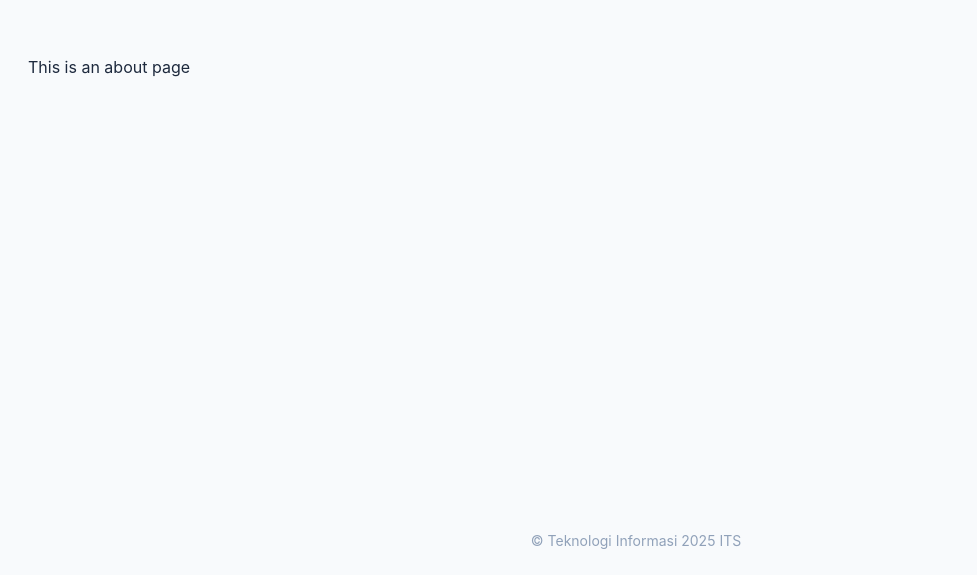
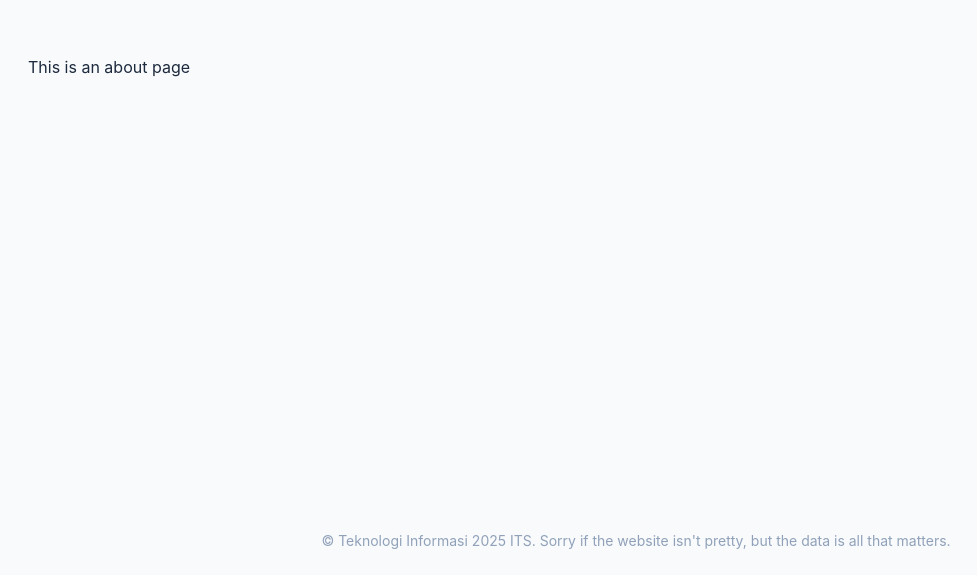
Before and after one commit to manoedinata/skorutbk-it25, a Vue app: page /about in a window 1280 px wide. Shown: the part 438-1013 px from the top of the page, without its empty margins (4-981 px from the left). Built offline with nearby package versions, Linux system fonts and the light colour scheme.

Commit message:
Modify footer text for clarity
Updated footer text to include a message about website aesthetics.

```diff
--- a/src/App.vue
+++ b/src/App.vue
@@ -13,7 +13,7 @@ import Navbar from './components/Navbar.vue'
   </main>
 
   <footer class="text-center text-slate-400 text-sm py-6">
-    &copy; Teknologi Informasi 2025 ITS
+    &copy; Teknologi Informasi 2025 ITS. Sorry if the website isn't pretty, but the data is all that matters.
   </footer>
 
   <Analytics />
```
